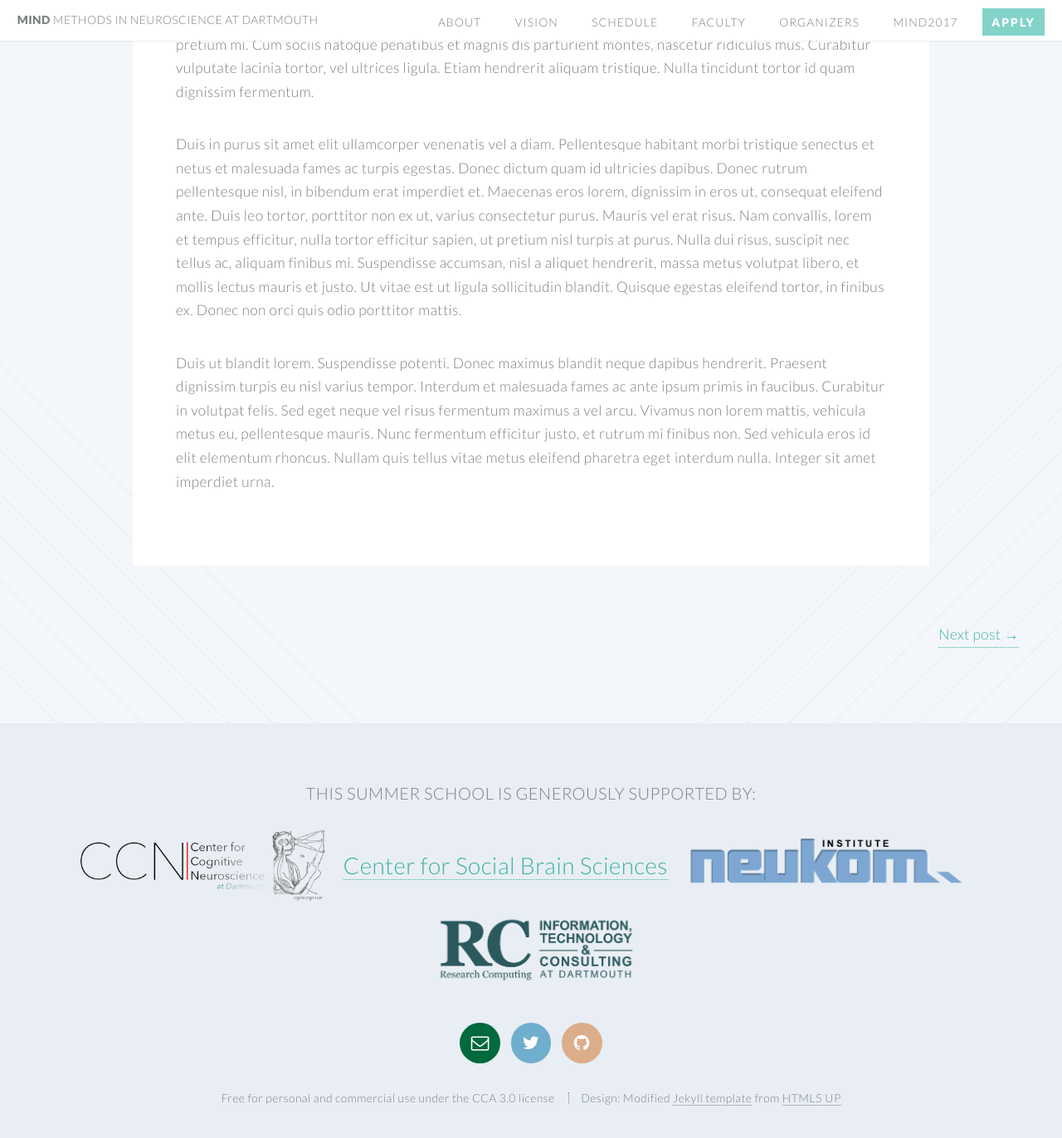
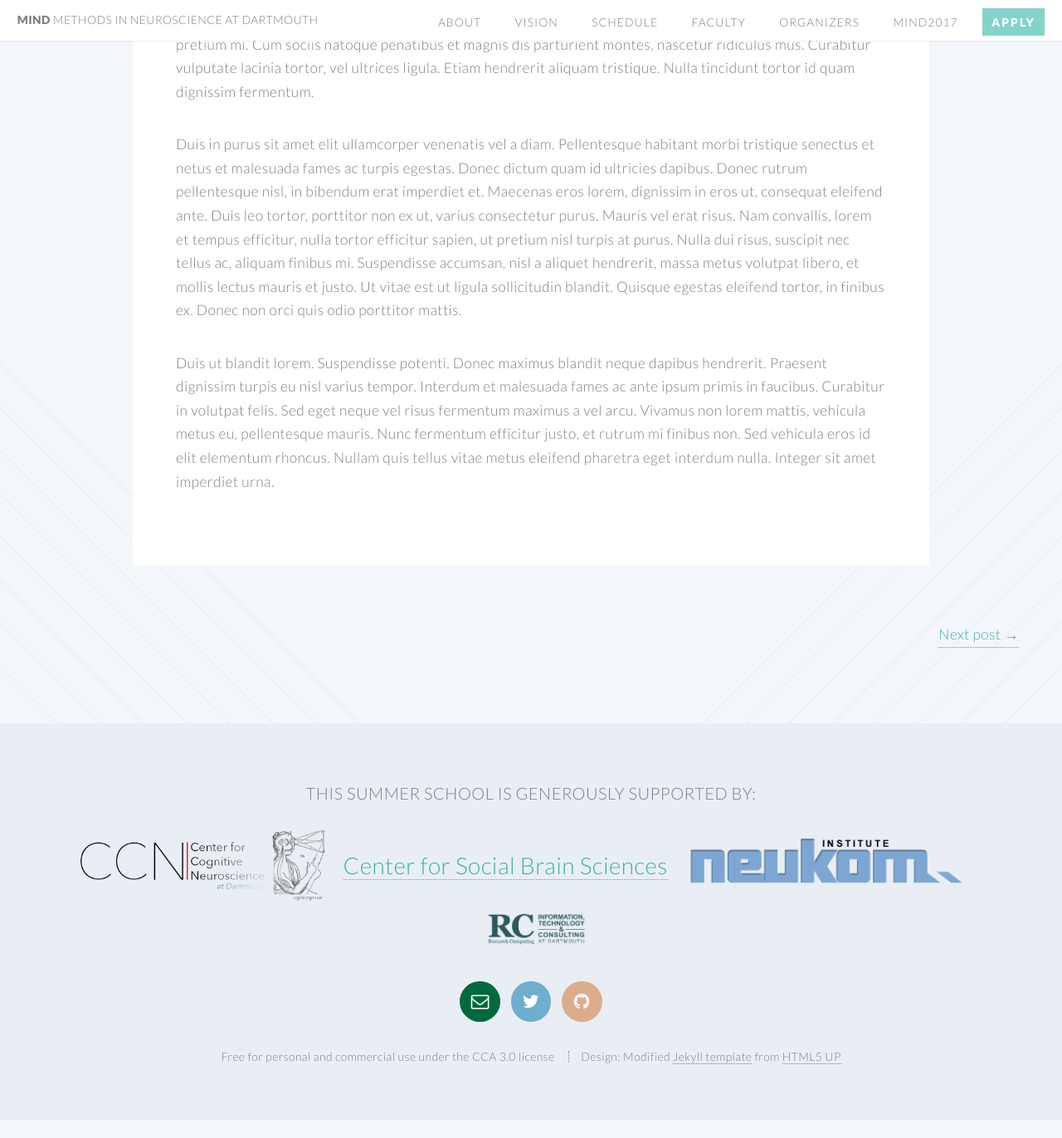
Before and after one commit to Summer-MIND/Summer-MIND.github.io, a Jekyll site: the page built from _posts/2014-08-07-first-post.markdown, in a window 1280 px wide and 1400 px high, scrolled down 729 px. Shown: the top 1372 px of the window at 83% size. Built offline with Jekyll 4.4.1, drawn with Linux system fonts in a browser that asks for light colours; after the commit the page ends 2079 px from its top, so only the background shows below that.

Commit message:
updated css for research computing logo

```diff
--- a/_includes/footer.html
+++ b/_includes/footer.html
@@ -6,7 +6,7 @@
         <li><a href='https://www.dartmouth.edu/~ccn/' class='image funding'><img src="images/ccn_transparent_background.png" alt=""></a>
         <li><a href='http://sbs.dartmouth.edu/'>Center for Social Brain Sciences</a>
         <li><a href="http://neukom.dartmouth.edu/" class="image funding"><img src="images/neukom.png" alt=""></a></li>
-				<li><a href="http://tech.dartmouth.edu/its/services-support/people-groups/research-computing" class="image funding"><img height=25 src="images/Research_Computing_Logos_nobg.png" alt=""></a></li>
+				<li><a href="http://tech.dartmouth.edu/its/services-support/people-groups/research-computing" class="image funding small"><img height=25 src="images/Research_Computing_Logos_nobg.png" alt=""></a></li>
 	 </ul>
 
     <ul class="icons">
--- a/css/style.css
+++ b/css/style.css
@@ -307,6 +307,12 @@
 
 		.image.funding img {
 				height: 100px;
+ 				width: auto;
+				display: inline;
+		}
+
+		.image.funding.small img {
+				height: 50px;
  				width: auto;
 				display: inline;
 		}
```
